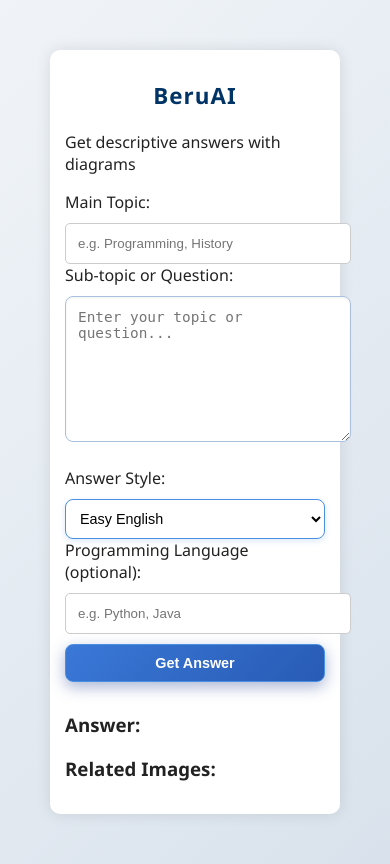
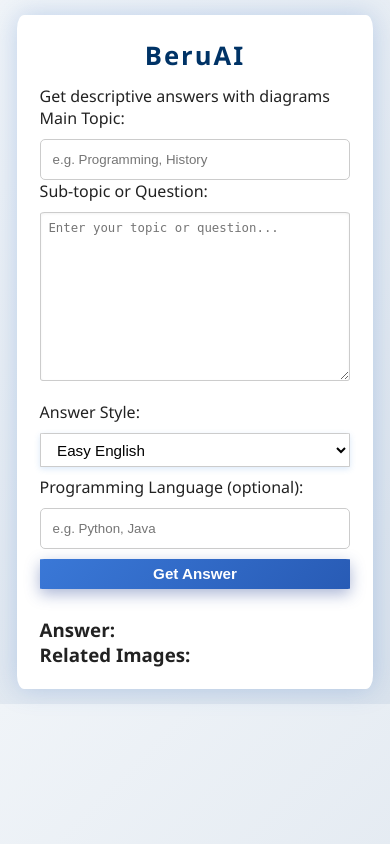
Before and after one commit to SanFlash/Satyen78beruAI, a Flask app: page / in a window 390 px wide. Run offline with Flask 3, Linux system fonts and the light colour scheme.

Commit message:
Update index.html

```diff
--- a/templates/index.html
+++ b/templates/index.html
@@ -6,65 +6,74 @@
   <title>BeruAI - AI Answer Generator</title>
   <link rel="stylesheet" href="{{ url_for('static', filename='style.css') }}" />
   <style>
+  * {
+    box-sizing: border-box;
+    margin: 0;
+    padding: 0;
+  }
+
   body {
     font-family: "Segoe UI", Tahoma, Geneva, Verdana, sans-serif;
     background: linear-gradient(135deg, #f0f4f8, #d9e2ec);
     color: #222;
-            margin: 30px;
+    padding: 2%;
     -webkit-font-smoothing: antialiased;
     -moz-osx-font-smoothing: grayscale;
+    overflow-x: hidden;
   }
 
   .container {
+    width: 90%;
     max-width: 720px;
-            margin: 0 auto;
+    margin: 2% auto;
     background: #fff;
-            padding: 30px 35px;
-            border-radius: 12px;
+    padding: 5%;
+    border-radius: 2%;
     box-shadow: 0 12px 30px rgba(0, 0, 0, 0.08);
-            animation: shadowPulse 4s ease-in-out forwards;
+    animation: shadowPulse 4s ease-in-out infinite;
+    transition: all 0.3s ease-in-out;
   }
 
-            /* Headings - subtle slide and fade */
   h1 {
-            margin-bottom: 20px;
+    margin-bottom: 4%;
     text-align: center;
     color: #003366;
     font-weight: 700;
-            font-size: 2.2rem;
-            letter-spacing: 1.2px;
+    font-size: 220%;
+    letter-spacing: 0.1em;
     opacity: 0;
-            transform: translateX(-15px);
+    transform: translateX(-5%);
     animation: slideFadeIn 0.8s forwards;
     animation-delay: 0.3s;
   }
 
-            /* Textarea styling */
   textarea {
-            width: 95%;
-            height: 140px;
-            padding: 14px 16px;
-            font-size: 1.1rem;
-            margin-bottom: 20px;
-            border: 1.8px solid #a9c1de;
-            border-radius: 8px;
+    width: 100%;
+    height: 22vh;
+    padding: 3%;
+    font-size: 105%;
+    margin-bottom: 5%;
+    border: 2% solid #a9c1de;
+    border-radius: 1.5%;
     resize: vertical;
     transition: border-color 0.3s ease, box-shadow 0.3s ease;
     box-shadow: inset 0 1px 3px rgba(0, 0, 0, 0.05);
   }
 
-            /* Select and button styling */
-            select, button {
-            padding: 10px 18px;
-            font-size: 1rem;
-            margin-right: 12px;
-            border-radius: 8px;
-            border: 1.8px solid #4a90e2;
+  select,
+  button {
+    padding: 2% 4%;
+    font-size: 100%;
+    margin-bottom: 4%;
+    border-radius: 1.5%;
+    border: 2% solid #4a90e2;
     cursor: pointer;
     transition: all 0.3s ease;
-            box-shadow: 0 2px 6px rgba(74, 144, 226, 0.2);
     background: white;
     user-select: none;
+    width: 48%;
+    display: inline-block;
+    box-shadow: 0 2px 6px rgba(74, 144, 226, 0.2);
   }
 
   button {
@@ -76,19 +85,17 @@
 
   button:hover {
     background: linear-gradient(135deg, #254a8a, #1a3560);
-            transform: translateY(-2px);
+    transform: translateY(-2%);
     box-shadow: 0 8px 20px rgba(26, 53, 96, 0.7);
     animation: pulse 1.5s infinite alternate;
   }
 
-            /* Output area */
   #output {
-            margin-top: 30px;
+    margin-top: 6%;
   }
 
-            /* Text answer styling with fade + scale animation */
   #textAnswer {
-            font-size: 1.15rem;
+    font-size: 110%;
     line-height: 1.75;
     color: #1a1a1a;
     opacity: 0;
@@ -199,105 +202,68 @@
   @keyframes slideFadeIn {
     from {
       opacity: 0;
-                transform: translateX(-15px);
+      transform: translateX(-5%);
     }
     to {
       opacity: 1;
       transform: translateX(0);
     }
   }
-        /* === RESPONSIVE STYLES FOR MULTIPLE SCREENS === */
 
-        /* === RESPONSIVE STYLES === */
+  /* RESPONSIVE MEDIA QUERIES */
 
-@media (max-width: 1024px) {
-  .container {
-    max-width: 90%;
-    padding: 25px;
+  @media (max-width: 768px) {
+    h1 {
+      font-size: 180%;
+      letter-spacing: 0.08em;
     }
 
-  textarea {
-    width: 100%;
-    font-size: 1rem;
+    .container {
+      width: 95%;
+      padding: 6%;
     }
 
-  select, button {
-    margin-top: 10px;
-    margin-right: 0;
+    select,
+    button {
       width: 100%;
-  }
-
-  h1 {
-    font-size: 1.8rem;
+      margin-bottom: 3%;
     }
 
     #textAnswer {
-    font-size: 1.05rem;
-  }
-}
-
-@media (max-width: 768px) {
-  h1 {
-    font-size: 1.6rem;
-    letter-spacing: 1px;
-  }
-
-  textarea {
-    height: 120px;
-    font-size: 0.95rem;
-  }
-
-  button, select {
-    font-size: 0.95rem;
-    padding: 10px;
-  }
-
-  .container {
-    padding: 20px;
-    border-radius: 10px;
-  }
-
-  #textAnswer {
-    font-size: 1rem;
-    line-height: 1.6;
+      font-size: 100%;
     }
 
     pre {
-    font-size: 0.9rem;
-    padding: 12px;
+      font-size: 95%;
     }
   }
 
   @media (max-width: 480px) {
     h1 {
-    font-size: 1.4rem;
-  }
-
-  .container {
-    padding: 15px;
+      font-size: 160%;
     }
 
     textarea {
-    font-size: 0.9rem;
-    padding: 12px;
+      height: 20vh;
+      font-size: 95%;
+      padding: 2.5%;
     }
 
-  button, select {
-    font-size: 0.9rem;
-    padding: 10px;
+    select,
+    button {
+      font-size: 95%;
+    }
+
+    pre {
+      font-size: 90%;
     }
 
     #textAnswer {
-    font-size: 0.95rem;
-  }
-
-  pre {
-    font-size: 0.85rem;
+      font-size: 95%;
     }
   }
+</style>
 
-
-  </style>
 </head>
 <body>
   <div class="container">
```
Also changed, not shown: other parts of templates/index.html (+11 -15 lines). Lines whose indentation alone changed are shown as unchanged.
